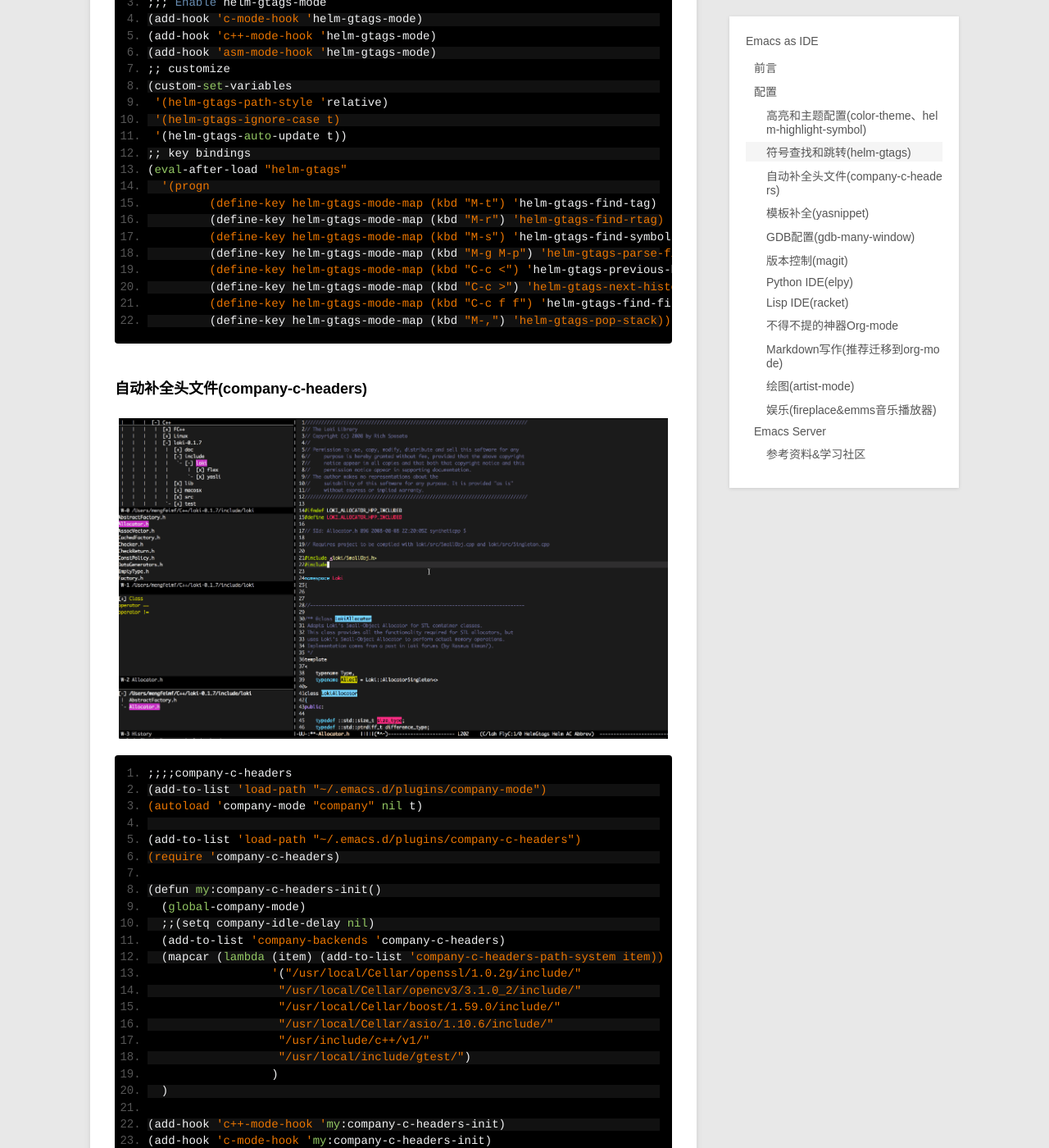
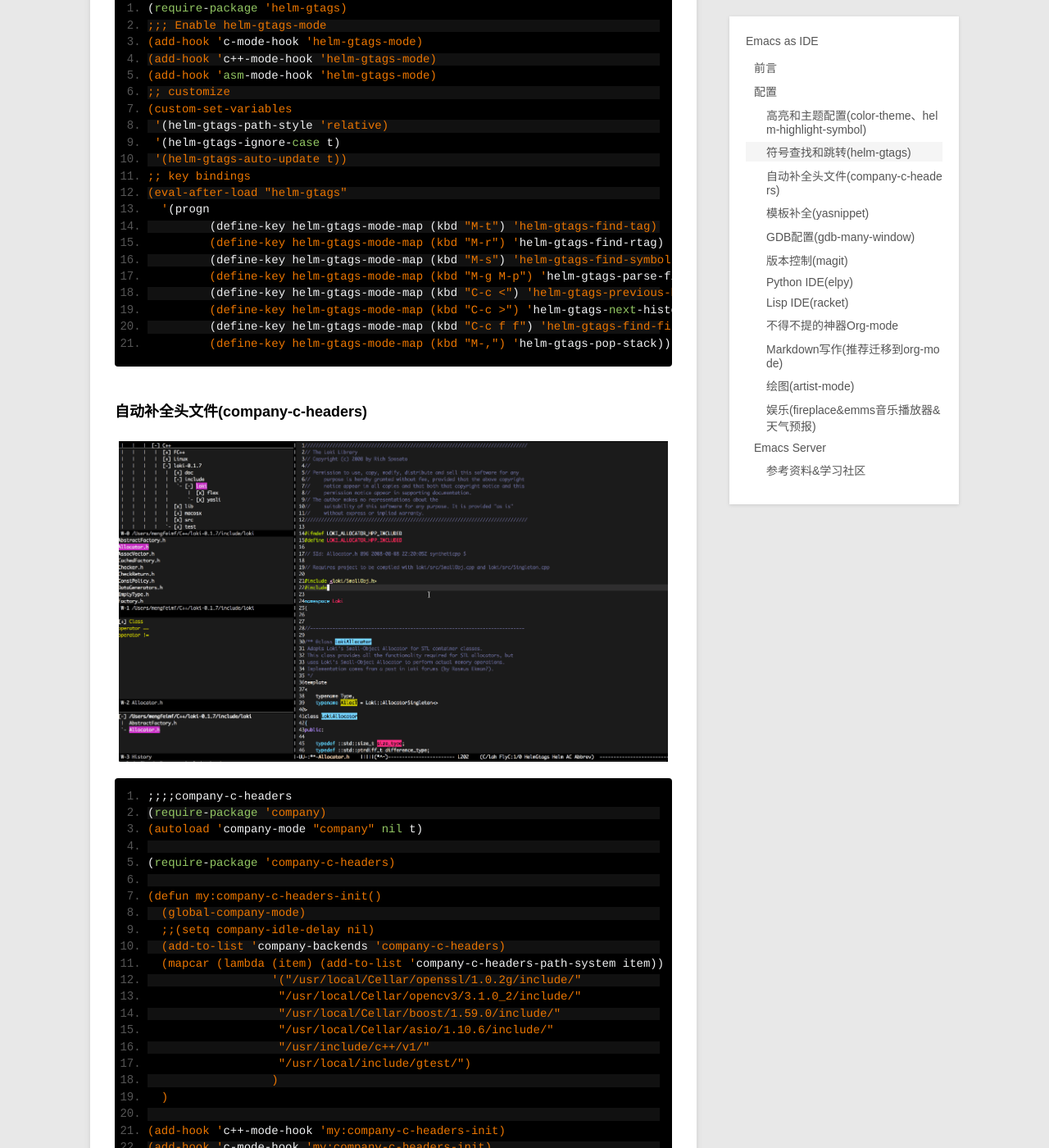
Before and after one commit to feimengspirit/feimengspirit.github.io, a Jekyll site: the page built from _posts/blog/2016-05-01-emacs-ide.md, in a window 1280 px wide and 1400 px high, scrolled down 2417 px. Shown: the whole window at 82% size. Built offline with Jekyll 4.4.1, drawn with Linux system fonts in a browser that asks for light colours; Markdown is read by kramdown in place of the engine named in the settings; comment, search, counter and statistics services are not loaded; some of the changed text lies outside the part shown.

Commit message:
修改emacs

```diff
--- a/_posts/blog/2016-05-01-emacs-ide.md
+++ b/_posts/blog/2016-05-01-emacs-ide.md
@@ -9,14 +9,15 @@
 关于Emacs、Vim以及各种强大的IDE的争论不休。不可否认，喜欢Emacs和Vim用户都有一种“折腾”情节，Emacs用户尤其如此。放着那么强大的IDE不用，非要另辟蹊径，选择自己去摸索配置。但对于程序员来说，生产力不是一切，生命不止，折腾不休，永远不满足既有的设定，总是去寻找更geek的方式，这才是合格程序员必备素质。当然，当你具备了这种素质以后，生产力其实已经不知不觉的提高了。<br>
 这里不陷入孰优孰劣的争论，只想为我提供巨大帮助的编辑器写点东西，权作记录了。
 
+<img src="/images/blog/emacs/funny.jpg" width=70%>
 
 ## 配置
 经过不断配置，Emacs已经成为集成了C++/Python/Lisp/Json编辑/版本管理甚至娱乐等功能强大的IDE.有图为证
 ### 高亮和主题配置(color-theme、helm-highlight-symbol)
 <img src="/images/blog/emacs/emacs-1.png">
 
-	(add-to-list 'load-path "~/.emacs.d/plugins/highlight-symbol")
-	(require 'highlight-symbol)
+
+	(require-package 'highlight-symbol)
 	;;(global-set-key [(control f3)] 'highlight-symbol-at-point)
 	(global-set-key (kbd "C-c h") 'highlight-symbol-at-point)
 	(global-set-key [f3] 'highlight-symbol-next)
@@ -34,8 +35,7 @@
 <img src="/images/blog/emacs/emacs-2.png">
 <img src="/images/blog/emacs/emacs-5.gif">
 
-	(add-to-list 'load-path "~/.emacs.d/plugins/helm-gtags")
-	(require 'helm-gtags)
+	(require-package 'helm-gtags)
 	;;; Enable helm-gtags-mode
 	(add-hook 'c-mode-hook 'helm-gtags-mode)
 	(add-hook 'c++-mode-hook 'helm-gtags-mode)
@@ -63,11 +63,10 @@
 <img src="/images/blog/emacs/emacs-3.gif">
 
 	;;;;company-c-headers
-	(add-to-list 'load-path "~/.emacs.d/plugins/company-mode")
+	(require-package 'company)
 	(autoload 'company-mode "company" nil t)
 
-	(add-to-list 'load-path "~/.emacs.d/plugins/company-c-headers")
-	(require 'company-c-headers)
+	(require-package 'company-c-headers)
 
 	(defun my:company-c-headers-init()
 	  (global-company-mode)
@@ -90,9 +89,7 @@
 ### 模板补全(yasnippet)
 <img src="/images/blog/emacs/emacs-4.gif">
 
-	(add-to-list 'load-path
-	     "~/.emacs.d/plugins/yasnippet")
-	(require 'yasnippet)
+	(require-package 'yasnippet)
 	(yas-initialize)
 	(yas-load-directory "~/.emacs.d/plugins/yasnippet/snippets")
 	(setq yas/prompt-functions
@@ -103,7 +100,7 @@
 ### GDB配置(gdb-many-window)
 <img src="/images/blog/emacs/emacs-12.png">
 
-	(add-to-list 'load-path "~/.emacs.d/plugins/gdb-many-window")
+	(require-package 'gdb-many-windows)
 	(setq gdb-many-windows t)
 	(load-library "multi-gud.el")
 	(load-library "multi-gdb-ui.el")
@@ -112,8 +109,7 @@
 ### 版本控制(magit)
 <img src="/images/blog/emacs/emacs-6.gif">
 
-	(add-to-list 'load-path "~/.emacs.d/plugins/magit/lisp")
-	(require 'magit)
+	(require-package 'magit)
 	(with-eval-after-load 'info
 	  (info-initialize)
 	  (add-to-list 'Info-directory-list
@@ -123,9 +119,7 @@
 ### Python IDE(elpy)
 <img src="/images/blog/emacs/emacs-15.gif">
 
-	(add-to-list 'load-path "~/.emacs.d/plugins/python")
-	(add-to-list 'load-path "~/.emacs.d/plugins/python/elpy")
-	(require 'elpy)
+	(require-package 'elpy)
 	(elpy-enable)
 	(elpy-use-ipython)
 
@@ -135,13 +129,11 @@
 Lisp配置
 
 	;;;;Mit Scheme
-	(add-to-list 'load-path "~/.emacs.d/plugins/lisp/scheme")
+	(require-package  'xscheme)
 	(setq scheme-program-name "/Applications/MIT:GNU\ Scheme.app/Contents/Resources/mit-scheme")
-	(require  'xscheme)
 
 	;;;;DrRacket
-	(add-to-list 'load-path "~/.emacs.d/plugins/lisp/racket-mode")
-	(require 'racket-mode)
+	(require-package 'racket-mode)
 	(setq racket-racket-program "racket")
 	(setq racket-raco-program "raco")
 	(add-hook 'racket-mode-hook
@@ -150,10 +142,7 @@
 	(setq tab-always-indent 'complete) ;; 使用tab自动补全
 
 	;;;;Lispy
-	(add-to-list 'load-path "~/.emacs.d/plugins/avy")
-	(add-to-list 'load-path "~/.emacs.d/plugins/swiper")
-	(add-to-list 'load-path "~/.emacs.d/plugins/lisp/lispy")
-	(require 'lispy)
+	(require-package 'lispy)
 	(add-hook 'lisp-mode-hook (lambda()(lispy-mode 1)))
 
 	;;;;Common Lisp Snippets
@@ -186,8 +175,9 @@
 **注:**该模式只能工作在window模式下，terminal下不能使用。另外请注意那只nyancat的进度条，也是只能工作在window模式下，terminal下一直是乱码状态，至今未能解决。
 
 
-### 娱乐(fireplace&emms音乐播放器)
+### 娱乐(fireplace&emms音乐播放器&天气预报)
 <img src="/images/blog/emacs/emacs-13.gif">
+<img src="/images/blog/emacs/emacs-17.png">
 
 具体的配置细节，google搜索就可以啦，也可以参考我的配置镜像。
 
```
Also changed, not shown: images/blog/emacs/emacs-17.png (added), images/blog/emacs/funny.jpg (added).
